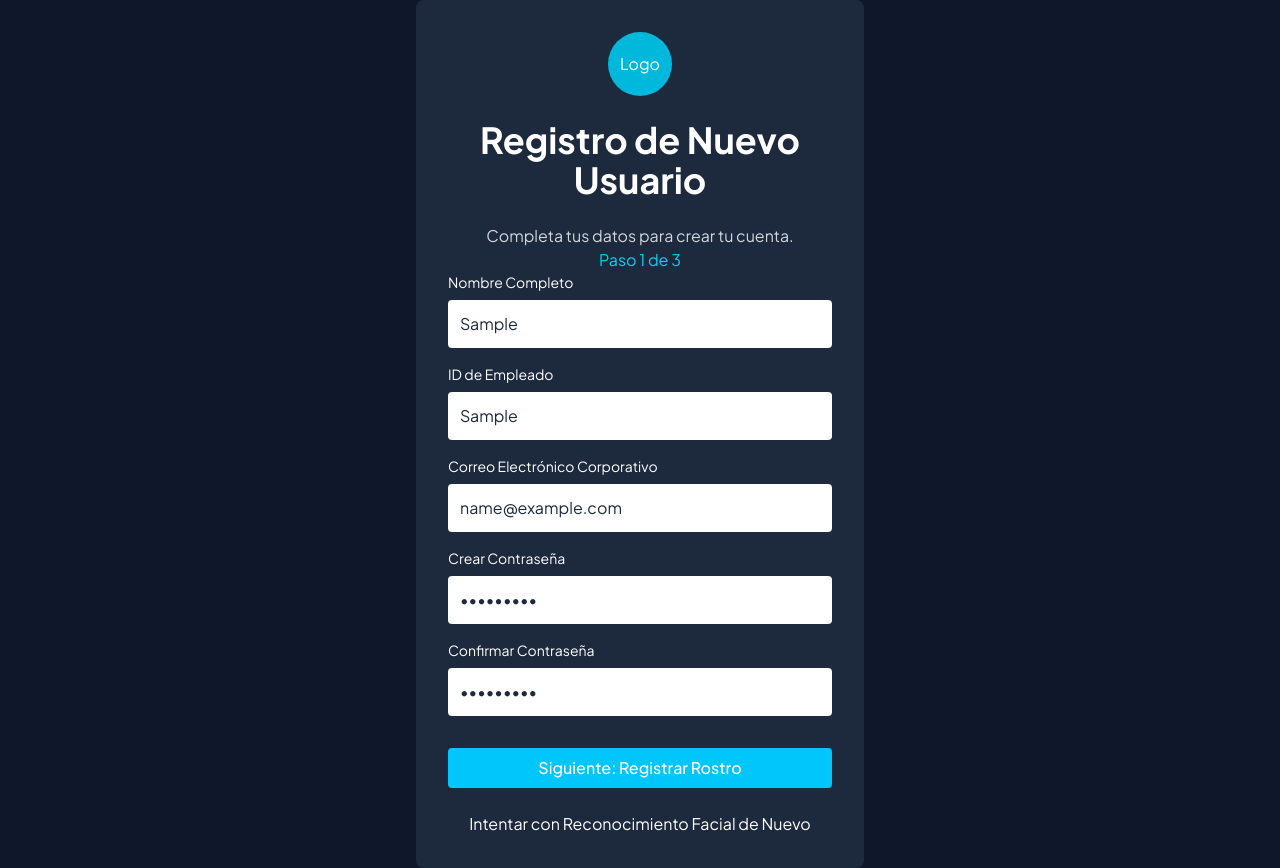
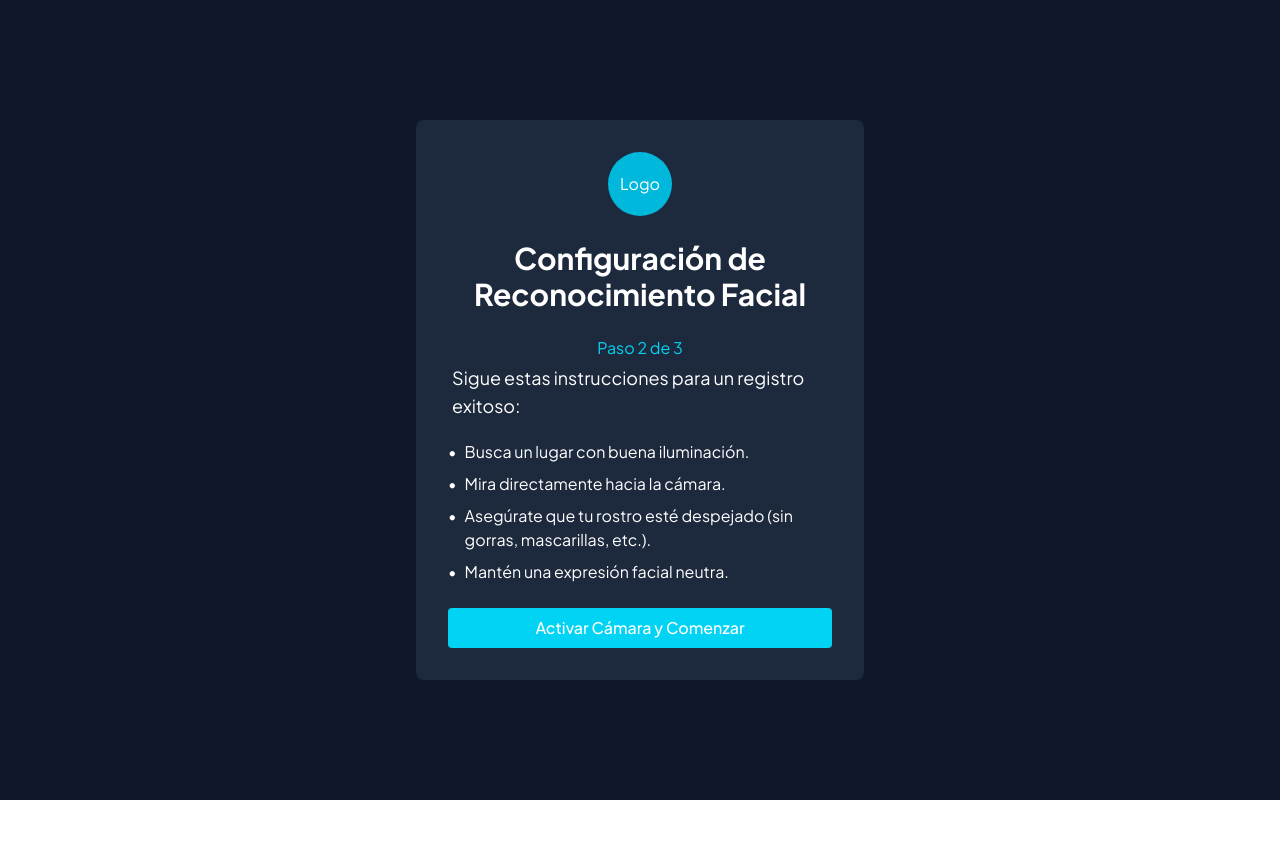
Before and after one commit to GscutiC/vdgt_front, a Next.js app: page /auth/sign-up in a window 1280 px wide. Both pictures are taken after typing "Sample", "Sample", "name@example.com", "Sample123", "Sample123" into the empty fields and a click on the button "Siguiente: Registrar Rostro". After the commit the page ends 800 px from the top, so only its background shows below. Built offline with nearby package versions, Linux system fonts and the light colour scheme.

Commit message:
Completé registro y login

```diff
--- a/src/app/auth/sign-in/page.jsx
+++ b/src/app/auth/sign-in/page.jsx
@@ -1,8 +1,25 @@
 'use client';
 import { useState } from 'react';
-import {Button, Input, Label,LinkText,TextButton,Card,Avatar,Container,FormGroup,Flex,Heading} from '@/components/ui';
+import {
+  Button,
+  Input,
+  Label,
+  LinkText,
+  TextButton,
+  Card,
+  Avatar,
+  FacialRecognitionBox,
+  Text,
+  Container,
+  FormGroup,
+  Flex,
+  Heading
+} from '@/components/ui';
 
 export default function LoginForm() {
+  // Estado para controlar qué método de inicio de sesión mostrar
+  const [loginMethod, setLoginMethod] = useState('password');
+
   const [credentials, setCredentials] = useState({
     email: '',
     password: ''
@@ -21,31 +38,45 @@ export default function LoginForm() {
     console.log('Intentando iniciar sesión con:', credentials);
   };
 
+  // Función para cambiar entre métodos de inicio de sesión
+  const toggleLoginMethod = () => {
+    setLoginMethod(loginMethod === 'password' ? 'facial' : 'password');
+  };
+
   return (
     <Container>
       <Card>
         <Flex justify="center" className="mb-6">
-              <Avatar/>
+          <Avatar />
         </Flex>
+
+        {loginMethod === 'password' ? (
+          <>
             <Heading>Iniciar Sesión con Contraseña</Heading>
             <form onSubmit={handleSubmit}>
               <FormGroup>
                 <Label htmlFor="email">ID de Empleado / Email</Label>
-                <Input  type="text"
+                <Input
+                  type="text"
                   id="email"
                   name="email"
                   value={credentials.email}
                   onChange={handleChange}
-                        placeholder="Tu ID o correo electrónico" required/>
+                  placeholder="Tu ID o correo electrónico"
+                  required
+                />
               </FormGroup>
               <FormGroup>
                 <Label htmlFor="password">Contraseña</Label>
-                <Input  type="password"
+                <Input
+                  type="password"
                   id="password"
                   name="password"
                   value={credentials.password}
                   onChange={handleChange}
-                        placeholder="••••••••" required/>
+                  placeholder="••••••••"
+                  required
+                />
               </FormGroup>
               <Flex justify="end" className="mb-6">
                 <LinkText href="/forgot-password">
@@ -55,10 +86,27 @@ export default function LoginForm() {
               <Button type="submit">Ingresar</Button>
             </form>
             <Flex justify="center" className="mt-6">
-            <TextButton>
-              Intentar con Reconocimiento Facial de Nuevo
+              <TextButton onClick={toggleLoginMethod}>
+                Intentar con Reconocimiento Facial
               </TextButton>
             </Flex>
+          </>
+        ) : (
+          <>
+            <Heading>Iniciar Sesión</Heading>
+            <FacialRecognitionBox statusText="[Simulación de escaneo activo...]">
+              <span className="text-gray-300 text-sm">Posiciona tu rostro en el centro</span>
+            </FacialRecognitionBox>
+            <Text className="text-cyan-400 text-center">
+               Buscando rostro...
+            </Text>
+            <Flex justify="center" className="mt-4">
+              <TextButton onClick={toggleLoginMethod}>
+                ¿Problemas? Iniciar Sesión con Contraseña
+              </TextButton>
+            </Flex>
+          </>
+        )}
       </Card>
     </Container>
   );
--- a/src/app/auth/sign-up/page.jsx
+++ b/src/app/auth/sign-up/page.jsx
@@ -1,8 +1,23 @@
 'use client';
 import { useState } from 'react';
-import {Button, Input, Label,Card,Text,Avatar,Container,FormGroup,Flex,TextButton,Heading} from '@/components/ui';
+import {
+  Button,
+  Input,
+  Label,
+  Card,
+  Text,
+  Avatar,
+  Container,
+  FormGroup,
+  Flex,
+  TextButton,
+  Heading,
+  FacialRecognitionBox
+} from '@/components/ui';
 
 export default function RegisterForm() {
+  const [currentStep, setCurrentStep] = useState(1); // Paso 1: datos, Paso 2: configuración facial
+
   const [formData, setFormData] = useState({
     fullName: '',
     employeeId: '',
@@ -22,6 +37,17 @@ export default function RegisterForm() {
   const handleSubmit = (e) => {
     e.preventDefault();
     console.log('Datos de registro:', formData);
+    setCurrentStep(2);
+  };
+
+  const handleStartFacialSetup = () => {
+    console.log('Activando cámara para reconocimiento facial');
+    setCurrentStep(3);
+  };
+
+  const handleFacialDetectionComplete = () => {
+    console.log('Registro facial completado y enviado');
+    setCurrentStep(4);
   };
 
   return (
@@ -30,7 +56,9 @@ export default function RegisterForm() {
         <Flex justify="center" className="mb-6">
            <Avatar/>
         </Flex>
-        <Heading >Registro de Nuevo Usuario</Heading>
+        {currentStep === 1 && (
+          <>
+            <Heading>Registro de Nuevo Usuario</Heading>
             <Text className="text-center text-gray-300">
               Completa tus datos para crear tu cuenta.
             </Text>
@@ -47,7 +75,8 @@ export default function RegisterForm() {
                   value={formData.fullName}
                   onChange={handleChange}
                   placeholder="Nombre Apellido"
-              required/>
+                  required
+                />
               </FormGroup>
               <FormGroup>
                 <Label htmlFor="employeeId">ID de Empleado</Label>
@@ -58,7 +87,8 @@ export default function RegisterForm() {
                   value={formData.employeeId}
                   onChange={handleChange}
                   placeholder="ID único"
-              required/>
+                  required
+                />
               </FormGroup>
               <FormGroup>
                 <Label htmlFor="email">Correo Electrónico Corporativo</Label>
@@ -69,7 +99,8 @@ export default function RegisterForm() {
                   value={formData.email}
                   onChange={handleChange}
                   placeholder="tu.correo@empresa.com"
-              required/>
+                  required
+                />
               </FormGroup>
               <FormGroup>
                 <Label htmlFor="password">Crear Contraseña</Label>
@@ -83,7 +114,6 @@ export default function RegisterForm() {
                   required
                 />
               </FormGroup>
-
               <FormGroup className="mb-8">
                 <Label htmlFor="confirmPassword">Confirmar Contraseña</Label>
                 <Input
@@ -93,18 +123,95 @@ export default function RegisterForm() {
                   value={formData.confirmPassword}
                   onChange={handleChange}
                   placeholder="********"
-              required/>
+                  required
+                />
               </FormGroup>
               <Button type="submit">
-            Siguiente: Registrar Rostro</Button>
+                Siguiente: Registrar Rostro
+              </Button>
             </form>
             <Flex justify="center" className="mt-6">
-            <TextButton>
-              Intentar con Reconocimiento Facial de Nuevo
+              <TextButton onClick={() => window.location.href = '/auth/sign-in'}>
+                ¿Ya tienes cuenta? Iniciar Sesión
               </TextButton>
            </Flex>
+          </>
+        )}
+
+        {currentStep === 2 && (
+          <>
+            <Heading>Configuración de Reconocimiento Facial</Heading>
+            <Text className="text-center text-cyan-400">
+              Paso 2 de 3
+            </Text>
+            <Text className="text-lg mb-4 p-1">Sigue estas instrucciones para un registro exitoso:</Text>
+            <ul className="space-y-2 mb-6">
+              <li className="flex items-start">
+                <span className="mr-2">•</span>
+                <span>Busca un lugar con buena iluminación.</span>
+              </li>
+              <li className="flex items-start">
+                <span className="mr-2">•</span>
+                <span>Mira directamente hacia la cámara.</span>
+              </li>
+              <li className="flex items-start">
+                <span className="mr-2">•</span>
+                <span>Asegúrate que tu rostro esté despejado (sin gorras, mascarillas, etc.).</span>
+              </li>
+              <li className="flex items-start">
+                <span className="mr-2">•</span>
+                <span>Mantén una expresión facial neutra.</span>
+              </li>
+            </ul>
+            <Button
+              className="w-full bg-cyan-400 hover:bg-cyan-500"
+              onClick={handleStartFacialSetup}
+            >Activar Cámara y Comenzar</Button>
+          </>
+        )}
+        {currentStep === 3 &&(
+          <>
+            <Heading>Configuración de Reconocimiento Facial</Heading>
+            <Text className="text-center text-cyan-400">
+              Paso 3 de 3
+            </Text>
+            <FacialRecognitionBox
+              showProgressBar={true}
+              progressValue={70}
+              statusText="Rostro detectado. Mantente quieto...">
+              <span className="text-gray-300 text-sm">Centra tu rostro en el marco.</span>
+            </FacialRecognitionBox>
+            <Flex justify="center">
+              <TextButton
+                onClick={handleFacialDetectionComplete}>
+                Completar Registro (Demo)
+              </TextButton>
+            </Flex>
+            <Flex justify="center">
+              <TextButton onClick={() => setCurrentStep(2)}>
+                Cancelar Registro Facial
+              </TextButton>
+            </Flex>
+          </>
+        )}
+        {currentStep === 4 && (
+          <>
+            <Flex justify="center" className="mb-10 text-cyan-400 text-6xl">
+              OK
+            </Flex>
+            <Heading className="text-center text-green-400 mb-6">
+              ¡Registro Completado!
+            </Heading>
+            <Text>
+              Tu cuenta ha sido creada exitosamente y tu rostro ha
+              sido registrado para el inicio de sesión seguro.
+            </Text>
+            <Button onClick={() => window.location.href = '/auth/sign-in'}
+            >Ir a Iniciar Sesión
+            </Button>
+          </>
+        )}
       </Card>
     </Container>
-
   );
 }
--- /dev/null
+++ b/src/components/ui/FacialRecognitionBox.jsx
@@ -0,0 +1,48 @@
+'use client';
+import React from 'react';
+
+export function FacialRecognitionBox({
+  children,
+  statusText,
+  showProgressBar = false,
+  progressColor = "cyan",
+  progressValue = 50,
+  borderColor = "cyan-400",
+  className,
+  ...props
+}) {
+  return (
+    <div className="my-8 w-full" {...props}>
+      <div className={`border-2 border-dashed border-${borderColor} p-4 bg-gray-800 rounded-md`}>
+        <div className="grid grid-cols-4 gap-2">
+          <div className="col-span-1"></div>
+          <div className="col-span-2 flex flex-col items-center justify-center h-52 relative">
+            <span className="text-gray-400 text-sm mb-2">64 × 64</span>
+
+            <div className="text-center">
+              {children}
+            </div>
+
+            {showProgressBar && (
+              <div className="w-full mt-4 relative">
+                <div className="bg-gray-600 h-1 w-full rounded-full">
+                  <div
+                    className={`bg-${progressColor}-400 h-1 rounded-full`}
+                    style={{ width: `${progressValue}%` }}
+                  ></div>
+                </div>
+              </div>
+            )}
+
+            {statusText && (
+              <span className="text-gray-400 text-xs mt-2">{statusText}</span>
+            )}
+          </div>
+          <div className="col-span-1"></div>
+        </div>
+      </div>
+    </div>
+  );
+}
+
+export default FacialRecognitionBox;
--- a/src/components/ui/Heading.jsx
+++ b/src/components/ui/Heading.jsx
@@ -3,7 +3,7 @@ import React from 'react';
 
 export function Heading({children,...props}){
     return(
-        <h1 className="text-4xl font-bold mb-6 text-center" {...props}>
+        <h1 className="text-3xl font-bold mb-6 text-center" {...props}>
             {children}
         </h1>
     )
--- a/src/components/ui/Text.jsx
+++ b/src/components/ui/Text.jsx
@@ -3,7 +3,7 @@ import React from 'react';
 
 export function Text({children,...props}){
     return(
-        <p className="text-center mb-6"{...props}>
+        <p className=" mb-6 text-center"{...props}>
             {children}
         </p>
     )
--- a/src/components/ui/index.js
+++ b/src/components/ui/index.js
@@ -10,3 +10,4 @@ export {Flex} from './Flex.jsx';
 export {Heading} from './Heading.jsx';
 export {FormGroup} from './FormGroup.jsx';
 export {Text} from './Text.jsx';
+export {FacialRecognitionBox} from './FacialRecognitionBox.jsx';
```
Lines whose indentation alone changed are shown as unchanged.
